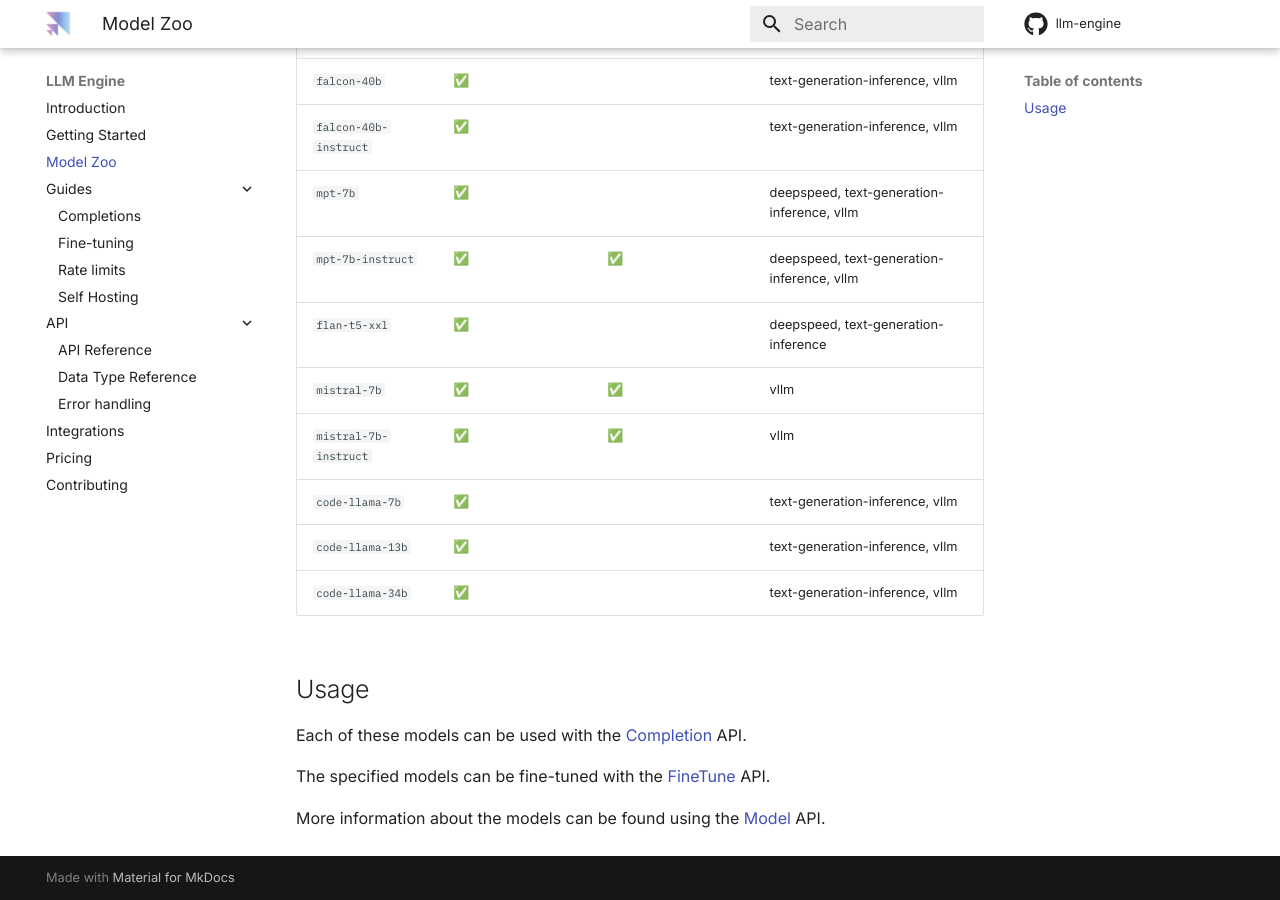
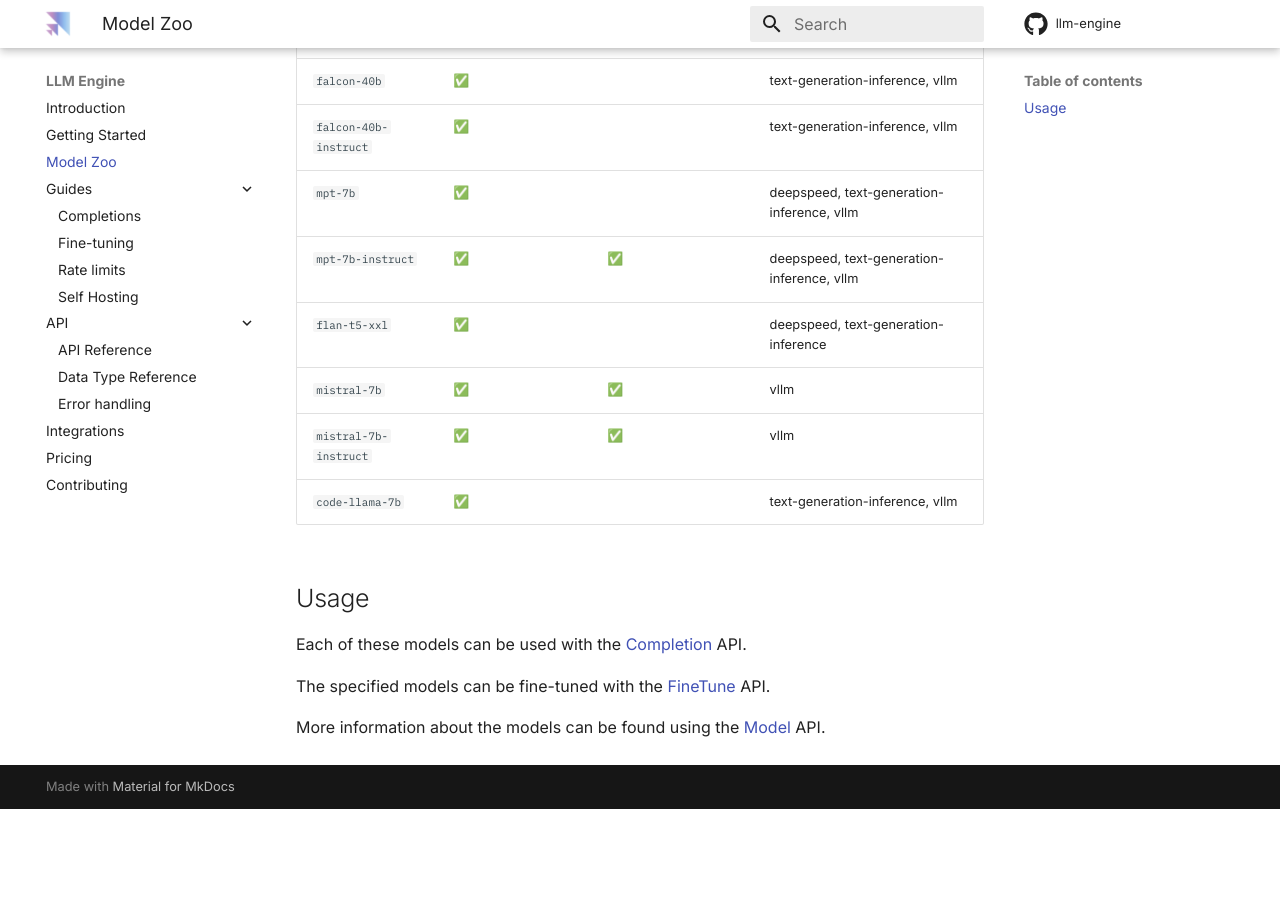
Before and after one commit to scaleapi/llm-engine, an MkDocs documentation site: the page built from docs/model_zoo.md, in a window 1280 px wide and 900 px high, scrolled down 720 px. Built offline with MkDocs 1.6.1 and Material for MkDocs 9.7.7, drawn with Linux system fonts in a browser that asks for light colours; comment, search, counter and statistics services are not loaded; after the commit the page ends 1529 px from its top, so only the background shows below that.

Commit message:
taking out codellama13b and 34b (#349)

```diff
--- a/docs/model_zoo.md
+++ b/docs/model_zoo.md
@@ -21,8 +21,6 @@
 | `mistral-7b`         | ✅                       |   ✅                         | vllm |
 | `mistral-7b-instruct`         | ✅                       |    ✅                        | vllm |
 | `code-llama-7b`         | ✅                       |                            | text-generation-inference, vllm |
-| `code-llama-13b`         | ✅                       |                            | text-generation-inference, vllm |
-| `code-llama-34b`         | ✅                       |                            | text-generation-inference, vllm |
 
 ## Usage
 
```
